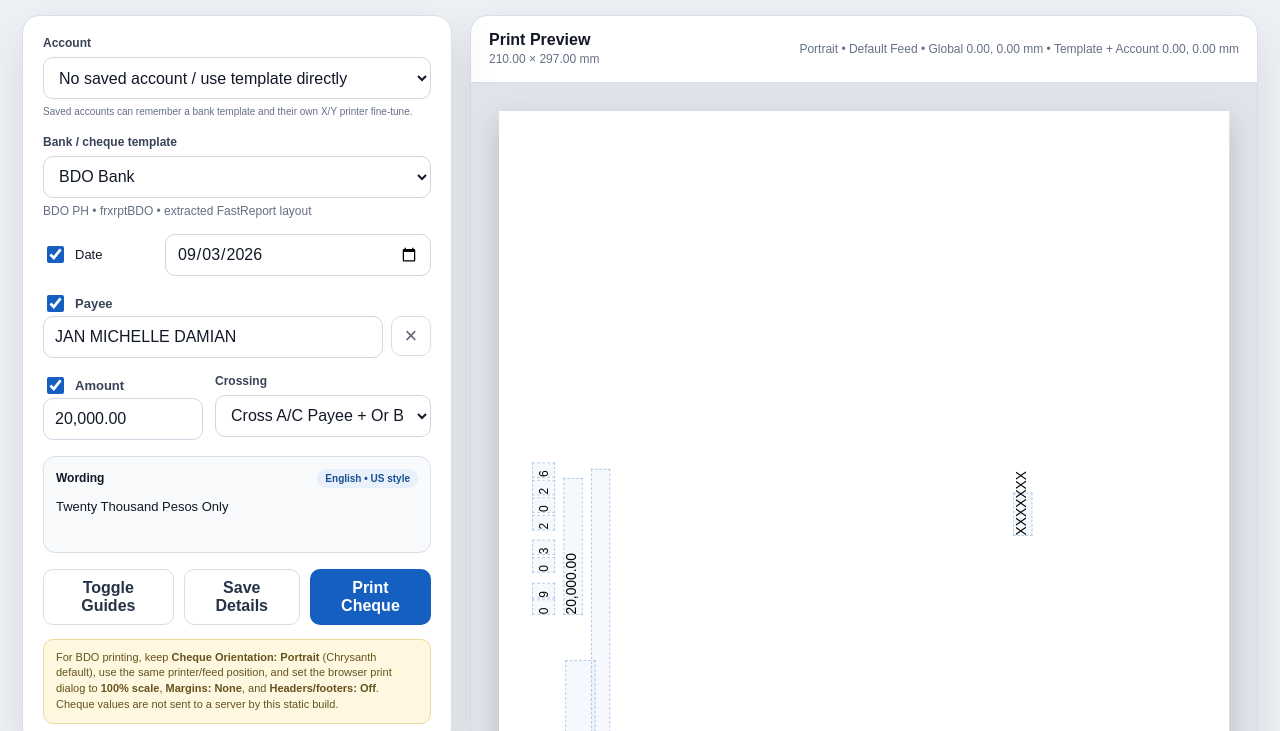
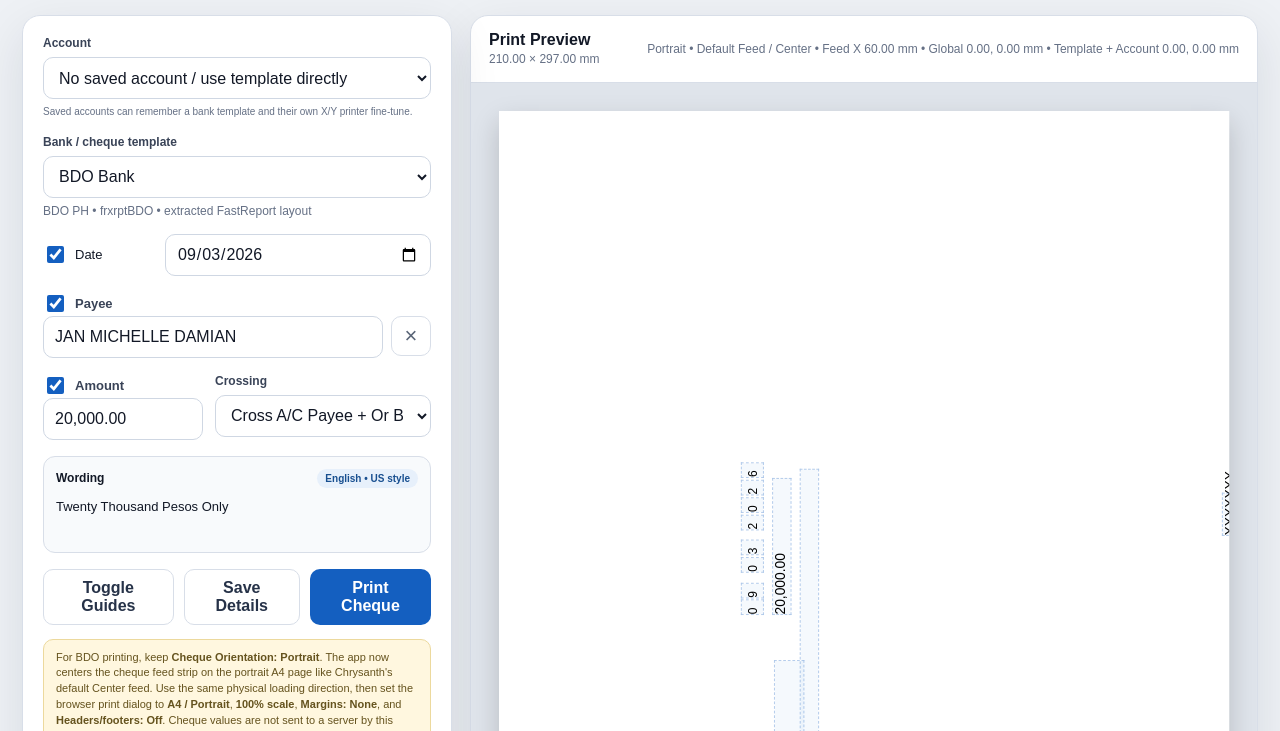
Before and after one commit to kiowoyo21-eng/chqwrt, a plain HTML site: page index.html in a window 1280 px wide. Shown: the part 69-800 px from the top of the page. Drawn offline with Linux system fonts and the light colour scheme.

Commit message:
Add files via upload

```diff
--- a/app.js
+++ b/app.js
@@ -1,6 +1,11 @@
 'use strict';
 
 const PX_PER_MM = 96 / 25.4;
+// Chrysanth's portrait/center-feed behavior places the narrow cheque stock
+// in the middle of the A4 portrait feed path. Philippine cheque stock is
+// approximately 90 mm tall, so after rotating the landscape report this
+// becomes a 90 mm-wide vertical print strip on the portrait page.
+const DEFAULT_CHEQUE_FEED_WIDTH_MM = 90;
 const SETTINGS_KEY = 'cw.settings.v1';
 const LAST_INPUT_KEY = 'cw.lastInput.v1';
 const ACCOUNTS_KEY = 'cw.accounts.v1';
@@ -348,6 +353,21 @@ function actualPage(template) {
   };
 }
 
+function chequeFeedStripWidthMm(page) {
+  // The extracted FastReport page is A4, but only a cheque-height strip of it
+  // is physically fed through the printer.  Chrysanth's Center feed positions
+  // that strip in the middle of the portrait A4 path.
+  return Math.min(DEFAULT_CHEQUE_FEED_WIDTH_MM, Number(page.width) || DEFAULT_CHEQUE_FEED_WIDTH_MM);
+}
+
+function chequeFeedLeftMm(page) {
+  if (page.rotation !== -90 && page.rotation !== 90) return 0;
+  const strip = chequeFeedStripWidthMm(page);
+  const path = settings.feed === 'follow-paper' ? settings.paperFeedPath : 'center';
+  if (path === 'side') return Math.max(0, page.width - strip);
+  return Math.max(0, (page.width - strip) / 2);
+}
+
 function applyPrintLayerGeometry(page) {
   const tw = page.templateWidth;
   const th = page.templateHeight;
@@ -359,16 +379,18 @@ function applyPrintLayerGeometry(page) {
   layer.style.height = `${th}mm`;
   layer.style.transformOrigin = '0 0';
 
-  // This reproduces Chrysanth's application-level Portrait mode: the bank
-  // report remains in its extracted landscape coordinate system and the whole
-  // report is rotated counter-clockwise onto an A4 portrait page. All items,
-  // including OR-BEARER X marks and crossing lines, stay in one transform.
+  // Chrysanth keeps the extracted report in landscape coordinates but prints
+  // it on a PORTRAIT A4 path. The cheque itself is a narrow stock centered (or
+  // side-fed) in that path, so the rotated report must be translated to the
+  // cheque feed strip instead of being pinned to the left page edge.
+  const feedLeft = chequeFeedLeftMm(page);
   if (page.rotation === -90) {
-    layer.style.left = '0mm';
+    layer.style.left = `${feedLeft}mm`;
     layer.style.top = `${tw}mm`;
     layer.style.transform = 'rotate(-90deg)';
   } else if (page.rotation === 90) {
-    layer.style.left = `${th}mm`;
+    // Mirror the feed-strip positioning for the opposite report orientation.
+    layer.style.left = `${feedLeft + th}mm`;
     layer.style.top = '0mm';
     layer.style.transform = 'rotate(90deg)';
   } else {
@@ -385,7 +407,10 @@ function setDynamicPageStyle(width, height) {
     style.id = 'dynamicPageStyle';
     document.head.appendChild(style);
   }
-  style.textContent = `@page { size: ${width}mm ${height}mm; margin: 0; }`;
+  const isA4 = Math.abs(Math.min(width,height) - 210) < 0.75 && Math.abs(Math.max(width,height) - 297) < 0.75;
+  const orientation = width <= height ? 'portrait' : 'landscape';
+  const pageSize = isA4 ? `A4 ${orientation}` : `${width}mm ${height}mm`;
+  style.textContent = `@page { size: ${pageSize}; margin: 0; }`;
 }
 
 function render() {
@@ -481,8 +506,9 @@ function render() {
   els.previewSize.textContent = `${page.width.toFixed(2)} × ${page.height.toFixed(2)} mm`;
   const finalX = templateOffset.x + globalOffset.x;
   const finalY = templateOffset.y + globalOffset.y;
-  const feedLabel = settings.feed === 'follow-paper' ? `Follow Paper Feed / ${settings.paperFeedPath === 'side' ? 'Side' : 'Center'}` : 'Default Feed';
-  els.offsetReadout.textContent = `${settings.orientation === 'landscape' ? 'Landscape' : 'Portrait'} • ${feedLabel} • Global ${globalOffset.x.toFixed(2)}, ${globalOffset.y.toFixed(2)} mm • Template + Account ${templateOffset.x.toFixed(2)}, ${templateOffset.y.toFixed(2)} mm`;
+  const feedLabel = settings.feed === 'follow-paper' ? `Follow Paper Feed / ${settings.paperFeedPath === 'side' ? 'Side' : 'Center'}` : 'Default Feed / Center';
+  const feedLeft = chequeFeedLeftMm(page);
+  els.offsetReadout.textContent = `${settings.orientation === 'landscape' ? 'Landscape' : 'Portrait'} • ${feedLabel} • Feed X ${feedLeft.toFixed(2)} mm • Global ${globalOffset.x.toFixed(2)}, ${globalOffset.y.toFixed(2)} mm • Template + Account ${templateOffset.x.toFixed(2)}, ${templateOffset.y.toFixed(2)} mm`;
   els.wordingPreview.textContent = amountWords || 'Enter an amount to generate cheque wording.';
   els.wordingLocale.textContent = `English • ${settings.andStyle === 'uk' ? 'UK' : 'US'} style`;
   scalePreview();
--- a/index.html
+++ b/index.html
@@ -116,7 +116,7 @@
         </div>
 
         <div class="print-note">
-          For BDO printing, keep <strong>Cheque Orientation: Portrait</strong> (Chrysanth default), use the same printer/feed position, and set the browser print dialog to <strong>100% scale</strong>, <strong>Margins: None</strong>, and <strong>Headers/footers: Off</strong>. Cheque values are not sent to a server by this static build.
+          For BDO printing, keep <strong>Cheque Orientation: Portrait</strong>. The app now centers the cheque feed strip on the portrait A4 page like Chrysanth's default Center feed. Use the same physical loading direction, then set the browser print dialog to <strong>A4 / Portrait</strong>, <strong>100% scale</strong>, <strong>Margins: None</strong>, and <strong>Headers/footers: Off</strong>. Cheque values are not sent to a server by this static build.
         </div>
       </aside>
 
@@ -185,7 +185,7 @@
             <div class="feed-paper"><span></span></div>
             <div class="feed-guide-text">Default cheque feed</div>
           </div>
-          <div class="info-box"><strong>Chrysanth behavior:</strong> Portrait is the default application orientation even when the embedded bank report is landscape. If an actual cheque comes out blank, use <strong>Follow Paper Feed</strong> and choose the same <strong>Center</strong> or <strong>Side</strong> loading path used on the printer. The browser still leaves the mechanical tray selection to the Epson driver.</div>
+          <div class="info-box"><strong>Chrysanth behavior:</strong> Portrait is the default application orientation even when the embedded bank report is landscape. <strong>Default</strong> uses a centered cheque feed strip; <strong>Follow Paper Feed</strong> lets you choose Center or Side. If the actual cheque comes out blank, use the same feed path used on the Epson driver. The browser still leaves the mechanical tray selection to the printer driver.</div>
         </section>
 
         <section class="tab-pane" data-pane="alignment">
```
Also changed, not shown: README.txt.
